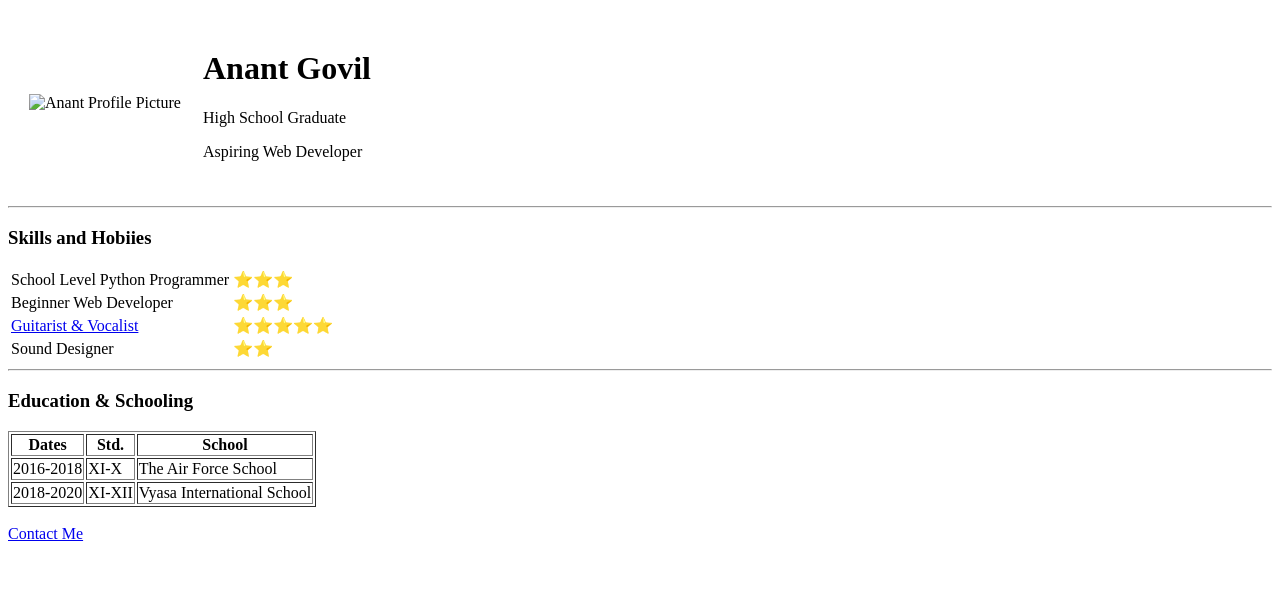
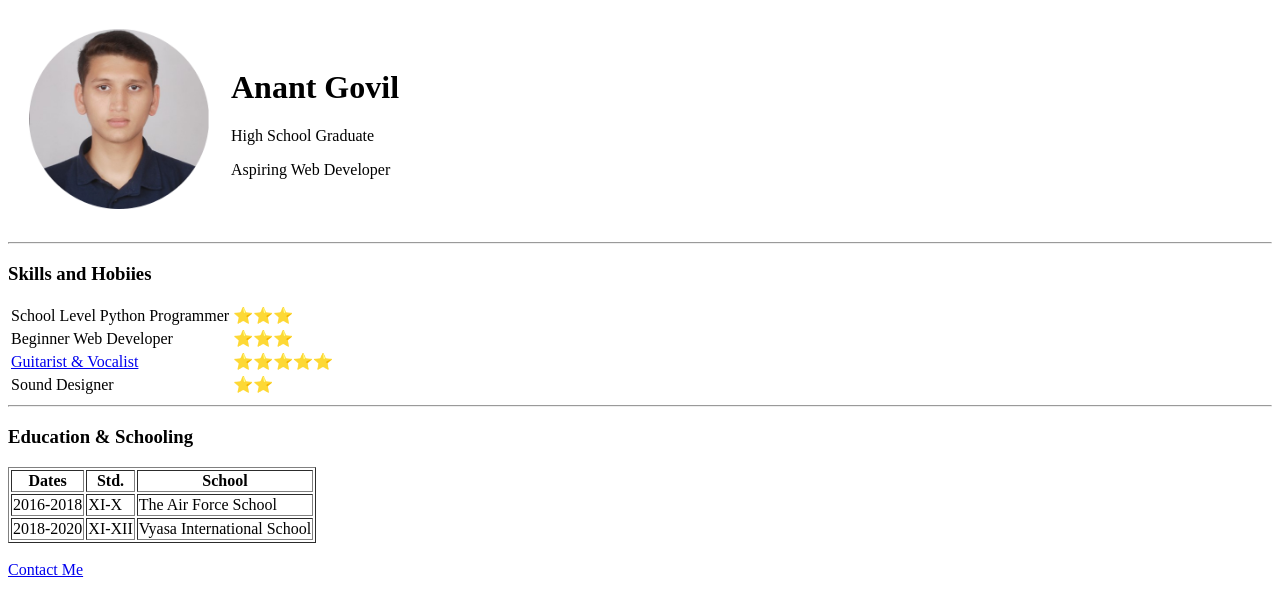
Before and after one commit to a-govil/cv, a plain HTML site: page index.html in a window 1280 px wide. Drawn offline with Linux system fonts and the light colour scheme.

Commit message:
Update index.html

```diff
--- a/index.html
+++ b/index.html
@@ -9,7 +9,7 @@
     <table cellspacing="20">
       <tbody>
         <tr>
-          <td><img src="Dp.png"width="180" height="180" alt="Anant Profile Picture"></td>
+          <td><img src="Pictures/Dp.png"width="180" height="180" alt="Anant Profile Picture"></td>
           <td>
           <h1> Anant Govil</h1>
           <p> High School Graduate</p>
```
